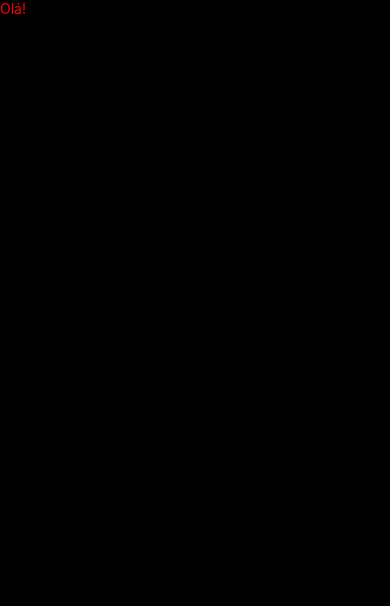
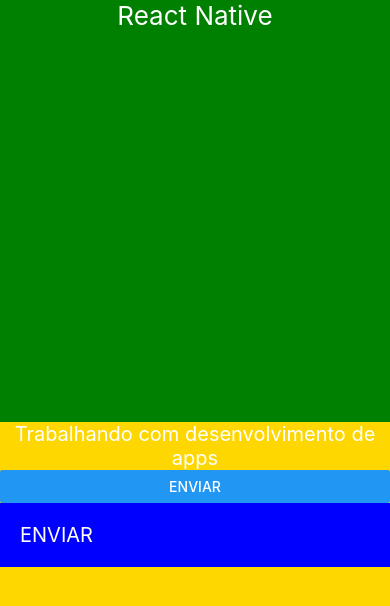
Before and after one commit to lucasmendeshy/exemplo1, a React Native app: screen / in a window 390 px wide. Shown: the top 606 px of the page. Built offline with nearby package versions, Linux system fonts and the light colour scheme.

Commit message:
Estilizando

```diff
--- a/App.js
+++ b/App.js
@@ -1,18 +1,31 @@
-import { View, Text, StyleSheet } from "react-native";
+import {
+  View,
+  Text,
+  StatusBar,
+  SafeAreaView,
+  Button,
+  TouchableOpacity,
+} from "react-native";
+import estilos from "./estilos";
 
 export default function App() {
   return (
-    <View style={estilos.container}>
-      <Text style={estilos.container}>Olá!</Text>
-    </View>
+    <SafeAreaView style={estilos.container}>
+      <StatusBar barStyle="default" />
+      <View style={estilos.um}>
+        <Text style={estilos.titulo}>React Native</Text>
+      </View>
+
+      <View style={estilos.dois}>
+        <Text style={estilos.subtitulo}>
+          Trabalhando com desenvolvimento de apps
+        </Text>
+
+        <Button style={estilos.botao} title="ENVIAR" />
+        <TouchableOpacity>
+          <Text style={estilos.botao}>ENVIAR</Text>
+        </TouchableOpacity>
+      </View>
+    </SafeAreaView>
   );
 }
-
-const estilos = StyleSheet.create({
-  container: {
-    flex: 1,
-    justifyContent: "center",
-    color: "red",
-    backgroundColor: "black",
-  },
-});
--- /dev/null
+++ b/estilos.js
@@ -0,0 +1,38 @@
+import { StyleSheet } from "react-native";
+
+const estilos = StyleSheet.create({
+  container: {
+    flex: 1,
+    backgroundColor: "blue",
+  },
+  titulo: {
+    color: "white",
+    fontSize: 26,
+    textAlign: "center",
+  },
+  subtitulo: {
+    color: "white",
+    fontSize: 20,
+    textAlign: "center",
+  },
+  um: {
+    // paddingTop: 20,
+    width: "100%",
+    backgroundColor: "green",
+    flex: 2,
+  },
+  dois: {
+    width: "100%",
+    backgroundColor: "gold",
+    flex: 2,
+  },
+  botao: {
+    backgroundColor: "blue",
+    fontSize: 20,
+    color: "white",
+    padding: 20,
+  },
+  textoBotao: {},
+});
+
+export default estilos;
```
